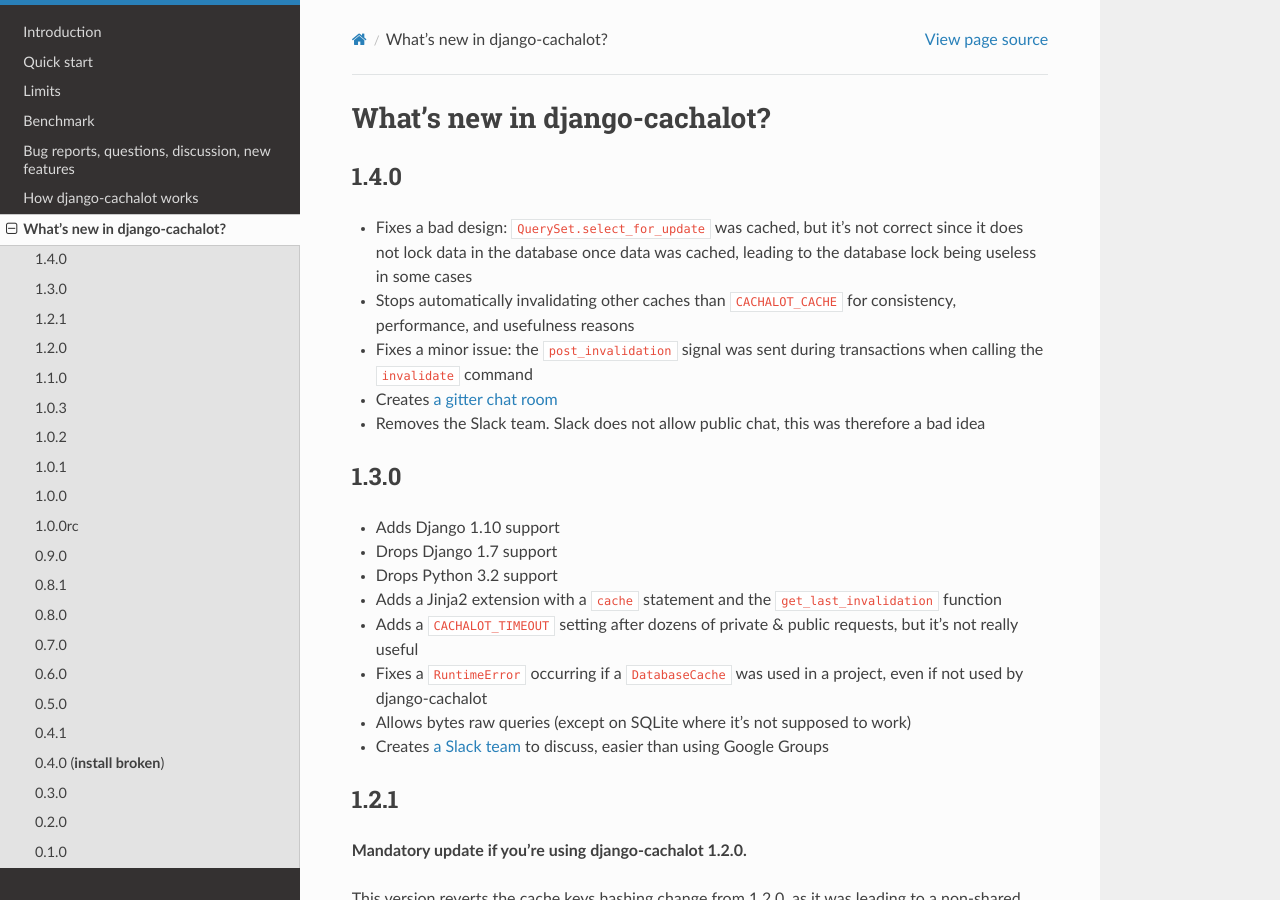
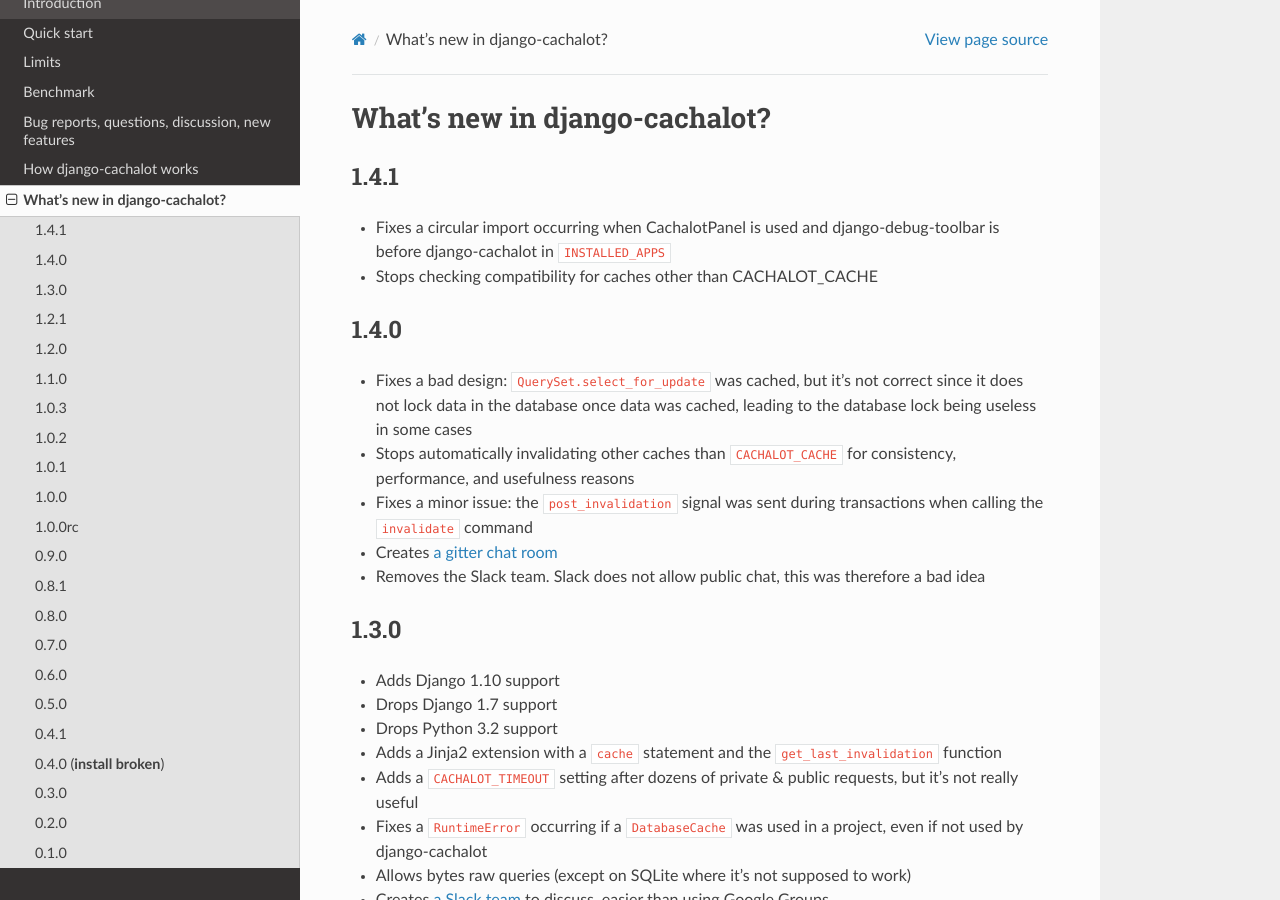
Before and after one commit to noripyt/django-cachalot, a Sphinx documentation site: the page built from docs/changelog.rst, in a window 1280 px wide and 900 px high. Built offline with Sphinx 7.4.7 and the Read the Docs theme 2.0.0, drawn with Linux system fonts in a browser that asks for light colours; pages that are not in the unit, such as notebooks, are missing from menus.

Commit message:
Version 1.4.1.

```diff
--- a/CHANGELOG.rst
+++ b/CHANGELOG.rst
@@ -1,5 +1,12 @@
 What’s new in django-cachalot?
 ==============================
+
+1.4.1
+-----
+
+- Fixes a circular import occurring when CachalotPanel is used
+  and django-debug-toolbar is before django-cachalot in ``INSTALLED_APPS``
+- Stops checking compatibility for caches other than CACHALOT_CACHE
 
 1.4.0
 -----
--- a/benchmark/db_results.rst
+++ b/benchmark/db_results.rst
@@ -1,3 +1,3 @@
-- mysql      is 1.1× slower then 4.2× faster
-- postgresql is 1.1× slower then 9.2× faster
-- sqlite     is 1.1× slower then 5.9× faster
+- mysql      is 1.1× slower then 4.5× faster
+- postgresql is 1.1× slower then 9.0× faster
+- sqlite     is 1.1× slower then 5.7× faster
--- a/cachalot/__init__.py
+++ b/cachalot/__init__.py
@@ -1,4 +1,4 @@
-VERSION = (1, 4, 0)
+VERSION = (1, 4, 1)
 __version__ = '.'.join(map(str, VERSION))
 
 default_app_config = 'cachalot.apps.CachalotConfig'
```
Also changed, not shown: README.rst (+5 -5 lines), benchmark/cache_results.rst (+4 -4 lines), benchmark/conditions.rst (+4 -4 lines), docs/index.rst (+5 -5 lines), 10 other files.
